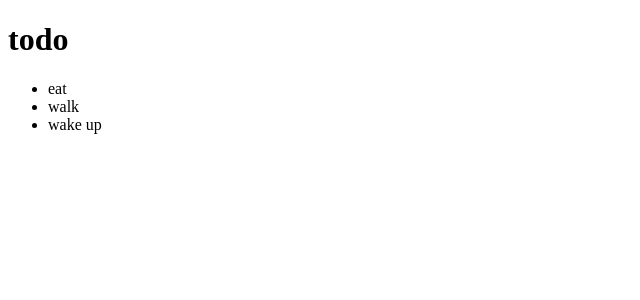
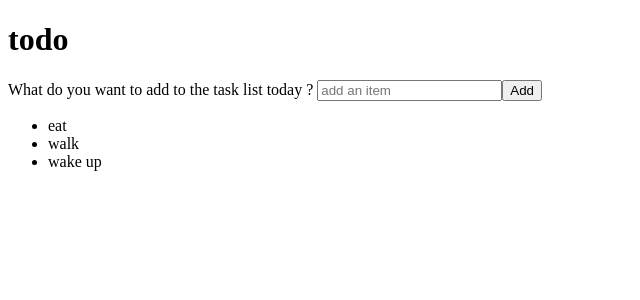
Before and after one commit to radnou/todo-angular, an Angular app: page / in a window 1280 px wide. Shown: the top 300 px of the page, without its empty margins (0-640 px from the left). Built offline with nearby package versions, Linux system fonts and the light colour scheme.

Commit message:
Add functionality to create new task items

```diff
--- a/src/app/app.component.html
+++ b/src/app/app.component.html
@@ -1,4 +1,13 @@
 <h1>{{ title }}</h1>
+<label for="addItemInput">What do you want to add to the task list today ? </label>
+
+<input
+  #newItem
+  (keyup.enter)="addItem(newItem.value); newItem.value = ''"
+  class="lg-text-input"
+  id="addItemInput"
+  placeholder="add an item"/>
+<button (click)="addItem(newItem.value);newItem.value = ''" class="btn-primary" type="button">Add</button>
 
 <ul>
   <li *ngFor="let item of getItems()">{{ item.description }}</li>
--- a/src/app/app.component.ts
+++ b/src/app/app.component.ts
@@ -27,4 +27,10 @@ export class AppComponent {
       this.filter === 'done' ? item.done : !item.done,
     );
   }
+
+  addItem(description: string) {
+    if (description.trim().length > 0) {
+      this.allItems.unshift({ description, done: false });
+    }
+  }
 }
```
